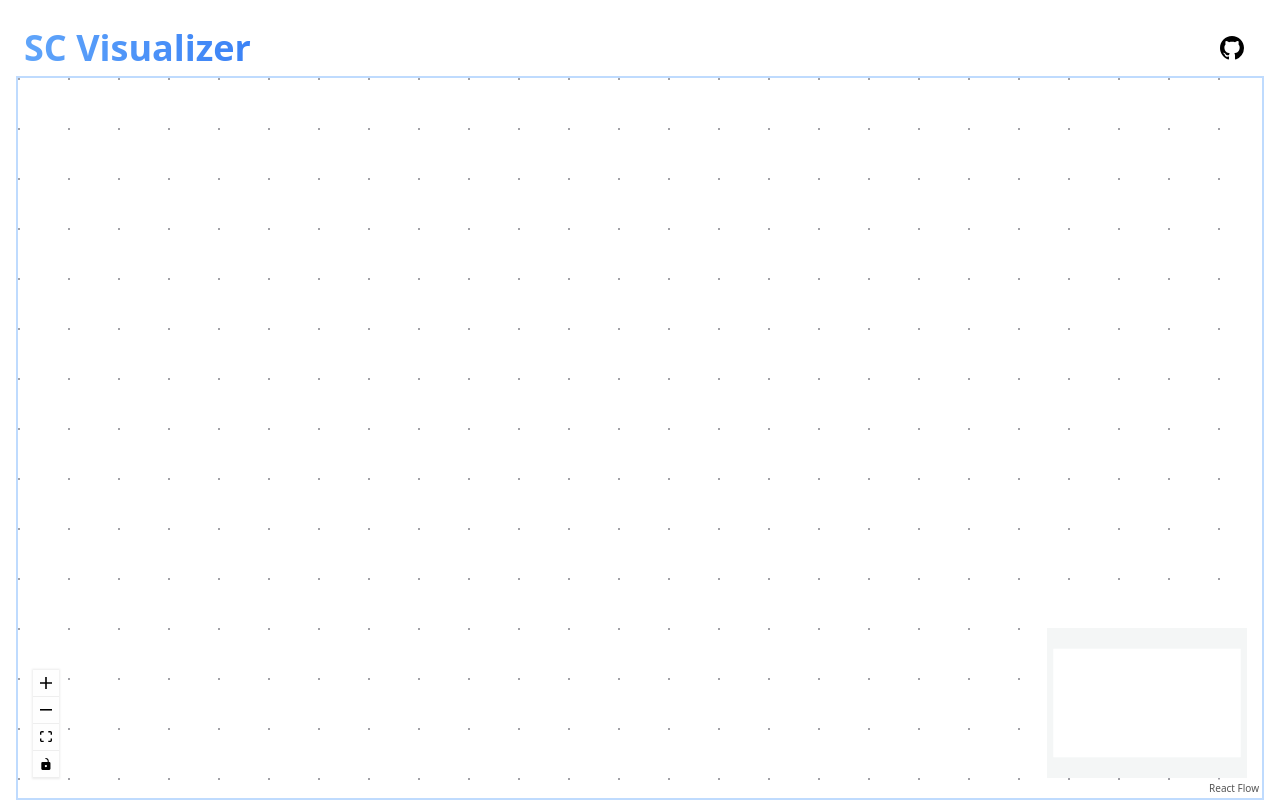
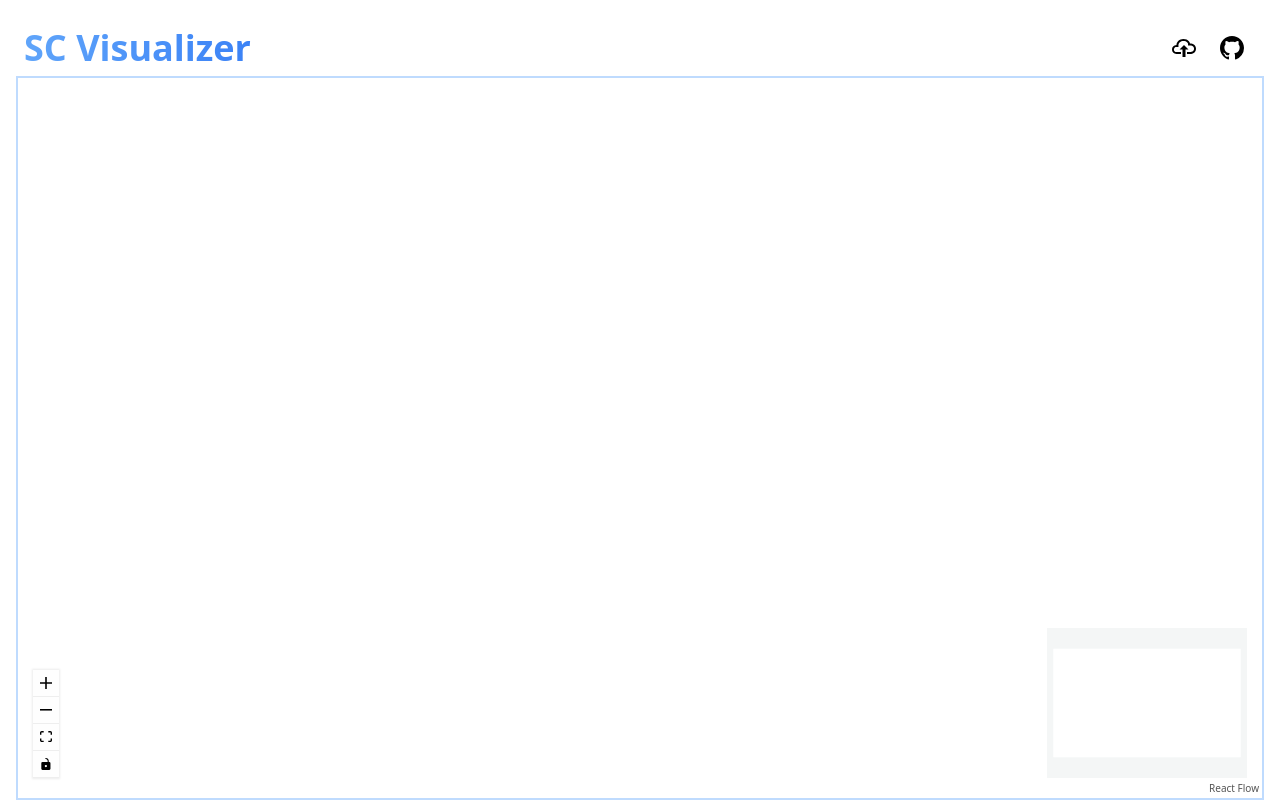
Before and after one commit to ianchen-tw/sc-vis, a React (Create React App) app: page / in a window 1280 px wide. Built offline with nearby package versions, Linux system fonts and the light colour scheme.

Commit message:
✨ able to upload json file

```diff
--- a/src/components/App.js
+++ b/src/components/App.js
@@ -1,20 +1,23 @@
 import React from "react"
 import Visualize from "./Visualize"
 import Header from "./Header"
+import { useState } from "react"
 
-class App extends React.Component {
-  render() {
+import { defaultRunRecords } from "../lib/runRecord"
+
+const App = () => {
+  const [records, setRecords] = useState(defaultRunRecords)
+
   return (
     <div className="container mx-auto px-4 h-screen flex flex-col">
       <div className="flex-none">
-          <Header />
+        <Header onRecordsUpdate={(data) => setRecords(data)} />
       </div>
       <div className="flex-grow">
-          <Visualize />
+        <Visualize runRecords={records} />
       </div>
     </div>
   )
 }
-}
 
 export default App
--- a/src/components/Header.js
+++ b/src/components/Header.js
@@ -1,8 +1,10 @@
-import { GoMarkGithub } from "react-icons/go"
+import { GoMarkGithub, GoCloudUpload } from "react-icons/go"
+import { useRef } from "react"
+import { validateRunRecords } from "../lib/runRecord"
 
 const LogoText = "SC Visualizer"
 
-const Header = (props) => {
+const Header = ({ onRecordsUpdate }) => {
   return (
     <header className="pt-5">
       <div className="max-w-container flex items-center m-2">
@@ -10,6 +12,7 @@ const Header = (props) => {
           <Logo text={LogoText} />
         </div>
         <div className="flex-grow flex justify-end">
+          <UploadFileButton onRecordsUpdate={onRecordsUpdate} />
           <GitHubLink />
         </div>
       </div>
@@ -27,6 +30,43 @@ const Logo = (props) => {
   )
 }
 
+const UploadFileButton = ({ onRecordsUpdate }) => {
+  const hiddenFileInput = useRef(null)
+
+  let onRecordDataUploaded = async (file) => {
+    let records
+    try {
+      records = JSON.parse(await file.text())
+    } catch (err) {
+      console.log("cannot read text of file")
+      return
+    }
+    if (!validateRunRecords(records)) {
+      console.log("validation failed")
+      return
+    }
+    onRecordsUpdate(records)
+  }
+  return (
+    <>
+      <button
+        className="px-3 text-2xl hover:text-gray-500 flex"
+        onClick={() => hiddenFileInput.current.click()}
+      >
+        <GoCloudUpload />
+      </button>
+      <input
+        className="hidden"
+        ref={hiddenFileInput}
+        type="file"
+        onChange={(e) => {
+          onRecordDataUploaded(e.target.files[0])
+        }}
+      />
+    </>
+  )
+}
+
 const GitHubLink = () => (
   <a
     className="hover:text-gray-500 antialiased px-3 text-2xl flex"
--- a/src/components/Visualize.js
+++ b/src/components/Visualize.js
@@ -1,30 +1,34 @@
 import React from "react"
 import ReactFlow, { Background, MiniMap, Controls } from "react-flow-renderer"
 
-import { defaultReactFlowItems } from "../lib/default"
 import ParentScopeNode from "./ParentScopeNode"
+
+import { genHistoryFromRunRecords } from "../lib/runRecord"
+import { arrangeCols } from "../lib/layout"
+import { getScopeRenderResult } from "../lib/renderer"
 
 const customEdges = {}
 const customNodeTypes = {
   parentScope: ParentScopeNode,
 }
 
-class Visualize extends React.Component {
-  render() {
+const Visualize = ({ runRecords }) => {
+  let r2 = genHistoryFromRunRecords(runRecords)
+  arrangeCols(r2)
+  let items = getScopeRenderResult(r2)
   return (
     <div className="border-2 border-blue-200 w-full h-full">
       <ReactFlow
         edgeTypes={customEdges}
         nodeTypes={customNodeTypes}
-          elements={defaultReactFlowItems()}
+        elements={items}
       >
-          <Background variant="dots" gap={50} size={1} />
+        {/* <Background variant="dots" gap={50} size={1} /> */}
         <MiniMap />
         <Controls />
       </ReactFlow>
     </div>
   )
 }
-}
 
 export default Visualize
--- a/src/lib/default.js
+++ /dev/null
@@ -1,19 +0,0 @@
-// my library
-import { genHistoryFromRunRecords, runRecords } from "./runRecord"
-import { arrangeCols } from "./layout"
-import { getScopeRenderResult } from "./renderer"
-import {
-  genHistoryFromStructuredData,
-  structuredData,
-} from "./structuredRecord"
-
-export const defaultReactFlowItems = () => {
-  //   let r = genHistoryFromStructuredData(structuredData)
-  //   console.log(r.export())
-
-  let r2 = genHistoryFromRunRecords(runRecords)
-  arrangeCols(r2)
-  let items = getScopeRenderResult(r2)
-
-  return items
-}
--- a/src/lib/renderer.js
+++ b/src/lib/renderer.js
@@ -1,7 +1,7 @@
 const startNodeId = (scope) => `${scope.id}s`
 const endNodeId = (scope) => `${scope.id}e`
 
-const locForCol = (c) => c * 200
+const locForCol = (c) => c * 150
 const locForRow = (r) => r * 100
 
 const Node = ({ id, desc, row, col, type = "parentScope" }) => {
--- a/src/lib/runRecord.js
+++ b/src/lib/runRecord.js
@@ -1,6 +1,6 @@
 import { Scope } from "./scope"
 
-export const runRecords = [
+export const defaultRunRecords = [
   { time: 0, id: "t0", desc: "created", parent: null },
   { time: 1, id: "n1", desc: "created", parent: "t0" },
   { time: 2, id: "n2", desc: "created", parent: "t0" },
@@ -12,6 +12,11 @@ export const runRecords = [
   { time: 5, id: "n1", desc: "exited", parent: "t0" },
   { time: 6, id: "n1", desc: "exited", parent: "t0" },
 ]
+
+export const validateRunRecords = (runRecords) => {
+  console.log("start validate")
+  return true
+}
 
 export const genHistoryFromRunRecords = (records) => {
   let scopes = {}
```
Lines whose indentation alone changed are shown as unchanged.
